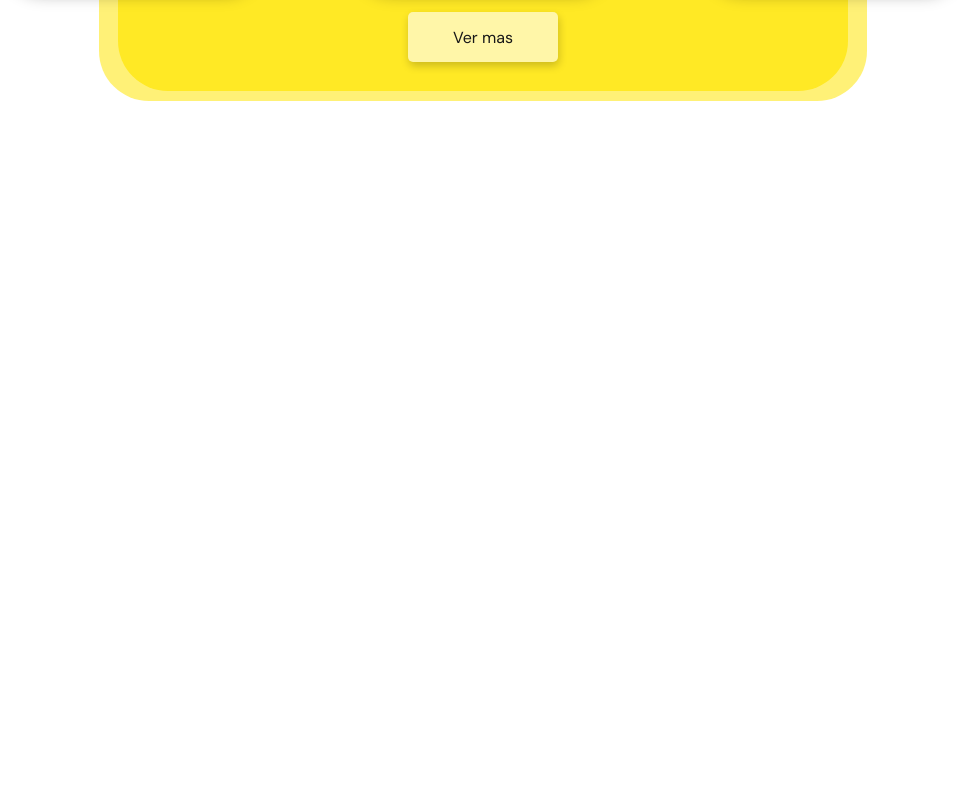
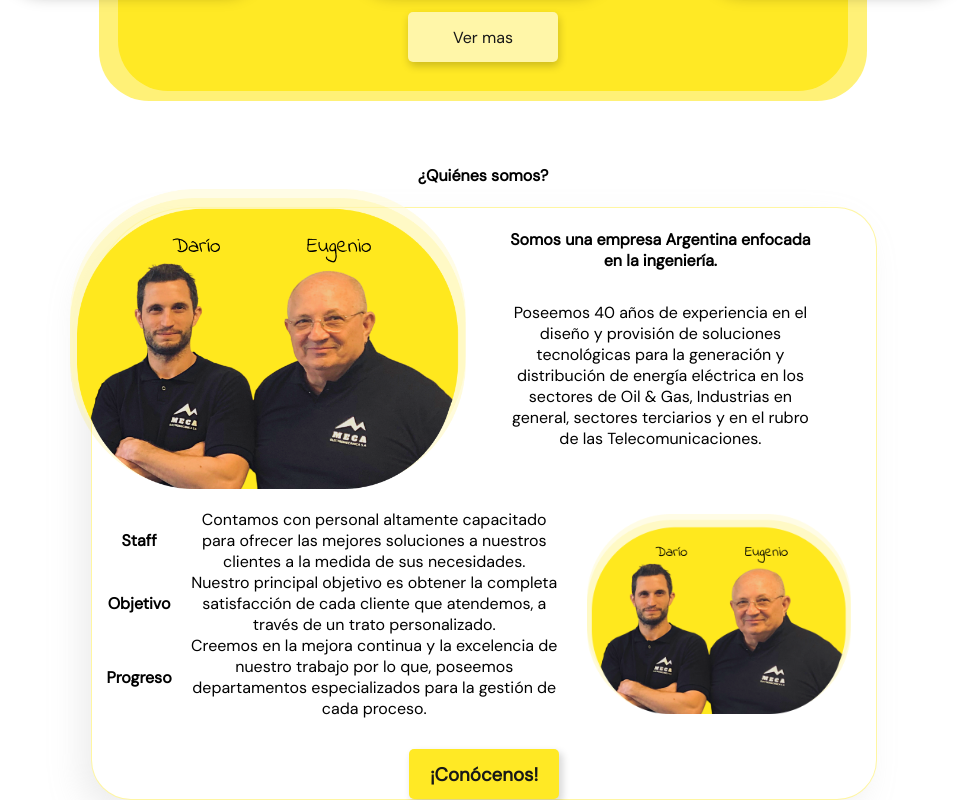
Before and after one commit to franco-buccellato/pagina-meca, a React (Create React App) app in the folder react-proyect/meca-web/: page / in a window 1280 px wide. Shown: the part 1709-2509 px from the top of the page, without its empty margins (157-1123 px from the left). Before the commit the page ends 1874 px from the top, so only its background shows below. Built offline with nearby package versions, Linux system fonts and the light colour scheme.

Commit message:
Primera parte section Conocenos

```diff
--- a/react-proyect/meca-web/src/components/LandingPage/LandingPage.js
+++ b/react-proyect/meca-web/src/components/LandingPage/LandingPage.js
@@ -1,6 +1,8 @@
 import SectionContactanos from '../SectionContactanos/SectionContactanos';
 import SectionServicios from '../SectionServicios/SectionServicios';
 import SectionProductosListContainer from '../SectionProductosListContainer/SectionProductosListContainer';
+import SectionNosotros from '../SectionNosotros/SectionNosotros';
+
 
 const LandingPage = () => {
     return (
@@ -8,6 +10,7 @@ const LandingPage = () => {
             <div><SectionContactanos/></div>
             <div><SectionServicios/></div>
             <div><SectionProductosListContainer/></div>
+            <div><SectionNosotros/></div>
         </div>
     );
 }
--- /dev/null
+++ b/react-proyect/meca-web/src/components/SectionNosotros/SectionNosotros.css
@@ -0,0 +1,154 @@
+.container-section-nosotros {
+    text-align: center;
+    align-items: center;
+    margin: 0 80px;
+}
+
+.container-nosotros-border {
+    display: flex;
+    flex-direction: column;
+    justify-content: center;
+    align-items: center;
+    width: 70%;
+    margin: 0 15%;
+    background: #FFFFFF;
+    border: 1px solid #ffe81e69;
+    box-shadow: -12px 15px 35px -4px #afafaf40;
+    border-radius: 100px 40px 40px 40px;
+}
+
+.container-nosotros-1 {
+    display: flex;
+    flex-direction: row;
+    justify-content: center;
+    width: 100%;
+    padding: 20px 0;
+    height: 300px;
+    margin-top: -5%;
+    margin-left: -5%;
+}
+
+.nosotros-1-duenios {
+    display: flex;
+    justify-content: center;
+    width: 50%;
+}
+
+.nosotros-1-duenios img {
+
+}
+
+.nosotros-1-detalles {
+    display: flex;
+    flex-direction: column;
+    justify-content: space-around;
+    align-items: center;
+    width: 50%;
+    height: 250px;
+    padding: 25PX 0;
+}
+
+.nosotros-1-detalles span {
+    width: 80%;
+}
+
+.container-nosotros-2 {
+    display: flex;
+    flex-direction: row;
+    justify-content: center;
+    width: 100%;
+}
+
+.nosotros-2-items {
+    display: flex;
+    flex-direction: column;
+    justify-content: space-around;
+    align-items: center;
+    width: 60%;
+}
+
+.nosotros-2-items-1 {
+    display: flex;
+    flex-direction: row;
+    justify-content: center;
+    width: 100%;
+}
+
+.nosotros-2-items-1-logo {
+    display: flex;
+    flex-direction: column;
+    justify-content: center;
+    align-items: center;
+    width: 20%;
+}
+
+.nosotros-2-items-1-detalle {
+    width: 80%;
+}
+
+.nosotros-2-items-2 {
+    display: flex;
+    flex-direction: row;
+    justify-content: center;
+    width: 100%;
+}
+
+.nosotros-2-items-2-logo {
+    display: flex;
+    flex-direction: column;
+    justify-content: center;
+    align-items: center;
+    width: 20%;
+}
+
+.nosotros-2-items-2-detalle {
+    width: 80%;
+}
+
+.nosotros-2-items-3 {
+    display: flex;
+    flex-direction: row;
+    justify-content: center;
+    width: 100%;
+}
+
+.nosotros-2-items-3-logo {
+    display: flex;
+    flex-direction: column;
+    justify-content: center;
+    align-items: center;
+    width: 20%;
+}
+
+.nosotros-2-items-3-detalle {
+    width: 80%;
+}
+
+.nosotros-2-staff {
+    display: flex;
+    justify-content: center;
+    align-items: center;
+    width: 40%;
+}
+
+.nosotros-2-staff img {
+    height: 200px;
+}
+
+.container-nosotros-conocenos {
+    display: flex;
+    justify-content: center;
+    align-items: center;
+}
+
+.buttom-conocenos {
+    display: flex;
+    justify-content: center;
+    align-items: center;
+    margin-top: 30px;
+    width: 150px;
+    height: 50px;
+    background: #FFE925;
+    box-shadow: 3px 4px 7px 1px rgba(0, 0, 0, 0.15);
+    border-radius: 5px;
+}
--- /dev/null
+++ b/react-proyect/meca-web/src/components/SectionNosotros/SectionNosotros.js
@@ -0,0 +1,69 @@
+import './SectionNosotros.css';
+import {Link} from 'react-router-dom';
+import FotoDuenios from '../../imagenes/eugenio-dario-vector.png';
+import FotoStaff from '../../imagenes/eugenio-dario-vector.png';
+
+function SectionNosotros() {
+
+    return (
+        <div className="container-section-nosotros">
+            <div className='container-nosotros-title'>
+                <h4>¿Quiénes somos?</h4>
+            </div>
+            <div className="container-nosotros-border">
+                <div className='container-nosotros-1'>
+                    <div className='nosotros-1-duenios'>
+                        <img alt='Foto-duenios' src={FotoDuenios}></img>
+                    </div>
+                    <div className='nosotros-1-detalles'>
+                        <span><b>Somos una empresa Argentina enfocada en la ingeniería.</b></span>
+                        <span>Poseemos 40 años de experiencia en el diseño y provisión de soluciones tecnológicas para la generación y distribución de energía eléctrica en los sectores de Oil & Gas, Industrias en general, sectores terciarios y en el rubro de las Telecomunicaciones.</span>
+                    </div>
+                </div>
+                <div className='container-nosotros-2'>
+                    <div className='nosotros-2-items'>
+                        <div className='nosotros-2-items-1'>
+                            <div className='nosotros-2-items-1-logo'>
+
+                                <span><b>Staff</b></span>
+                            </div>
+                            <div className='nosotros-2-items-1-detalle'>
+                                <span>Contamos con personal altamente capacitado para ofrecer las mejores soluciones a nuestros clientes a la medida de sus necesidades.</span>
+                            </div>
+                        </div>
+                        <div className='nosotros-2-items-2'>
+                            <div className='nosotros-2-items-2-logo'>
+
+                                <span><b>Objetivo</b></span>
+                            </div>
+                            <div className='nosotros-2-items-2-detalle'>
+                                <span>Nuestro principal objetivo es obtener la completa satisfacción de cada cliente que atendemos, a través de un trato personalizado.</span>
+                            </div>
+                        </div>
+                        <div className='nosotros-2-items-3'>
+                            <div className='nosotros-2-items-3-logo'>
+
+                                <span><b>Progreso</b></span>
+                            </div>
+                            <div className='nosotros-2-items-3-detalle'>
+                                <span>Creemos en la mejora continua y la excelencia de nuestro trabajo por lo que, poseemos departamentos especializados para la gestión de cada proceso.</span>
+                            </div>
+                        </div>
+                    </div>
+                    <div className='nosotros-2-staff'>
+                        <img alt='Foto-staff' src={FotoStaff}></img>
+                    </div>
+                </div>
+                <div className='container-nosotros-conocenos'>
+                    <Link to = {'/nosotros'}>
+                        <div className="buttom-conocenos">
+                            <h3>¡Conócenos!</h3>
+                        </div>
+                    </Link>
+                </div>
+            </div>
+        </div>
+    );
+}
+
+export default SectionNosotros;
```
